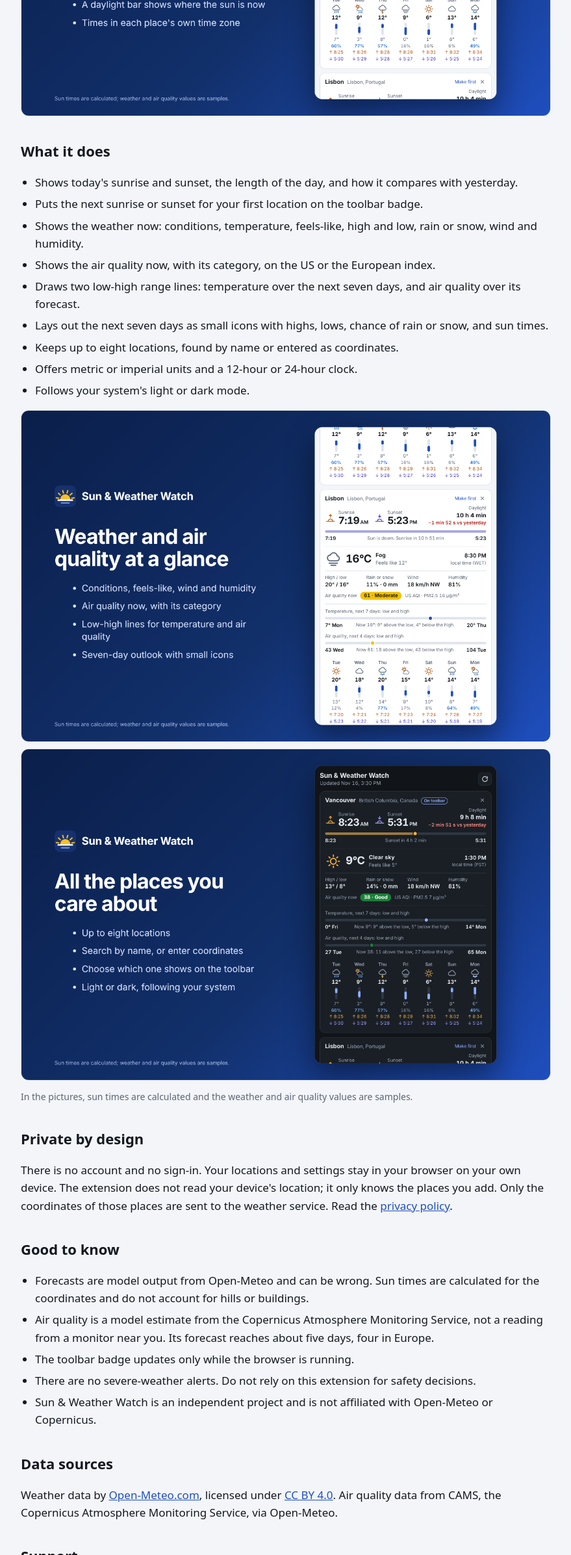
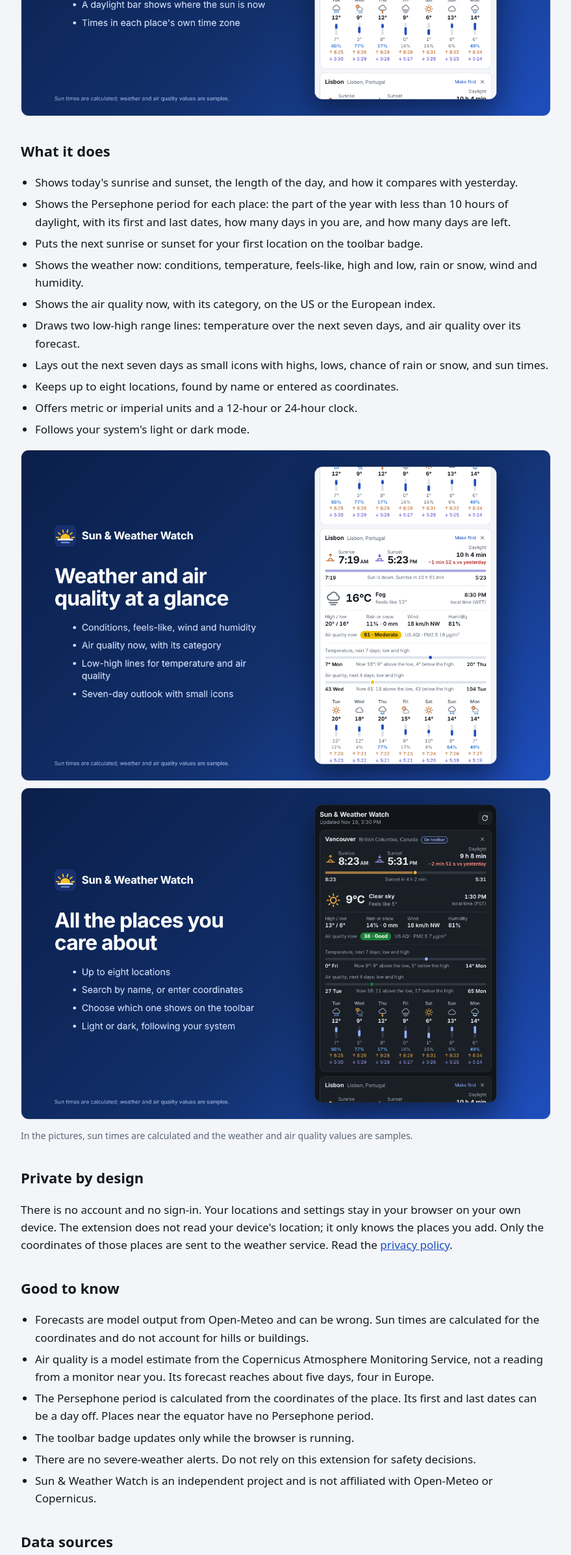
Before and after one commit to pavwerk/pavwerk.github.io, a plain HTML site: page sunweatherwatch/index.html in a window 1280 px wide. Shown: the part 643-3036 px from the top of the page at 65% size, without its empty margins (200-1079 px from the left). Drawn offline with Linux system fonts and the light colour scheme.

Commit message:
Describe the Persephone period on the Sun & Weather Watch page
Adds the new function of Sun & Weather Watch 1.3.0 to the feature
list and a note on its accuracy to "Good to know".

Merge once both stores show version 1.3.0.

Co-Authored-By: Claude Fable 5.2 <noreply@anthropic.com>
Claude-Session: https://claude.ai/code/session_01Wu2kp82e9j91YsLmTTAuRq

```diff
--- a/sunweatherwatch/index.html
+++ b/sunweatherwatch/index.html
@@ -25,6 +25,7 @@
     <h2>What it does</h2>
     <ul>
       <li>Shows today's sunrise and sunset, the length of the day, and how it compares with yesterday.</li>
+      <li>Shows the Persephone period for each place: the part of the year with less than 10 hours of daylight, with its first and last dates, how many days in you are, and how many days are left.</li>
       <li>Puts the next sunrise or sunset for your first location on the toolbar badge.</li>
       <li>Shows the weather now: conditions, temperature, feels-like, high and low, rain or snow, wind and humidity.</li>
       <li>Shows the air quality now, with its category, on the US or the European index.</li>
@@ -45,6 +46,7 @@
     <ul>
       <li>Forecasts are model output from Open-Meteo and can be wrong. Sun times are calculated for the coordinates and do not account for hills or buildings.</li>
       <li>Air quality is a model estimate from the Copernicus Atmosphere Monitoring Service, not a reading from a monitor near you. Its forecast reaches about five days, four in Europe.</li>
+      <li>The Persephone period is calculated from the coordinates of the place. Its first and last dates can be a day off. Places near the equator have no Persephone period.</li>
       <li>The toolbar badge updates only while the browser is running.</li>
       <li>There are no severe-weather alerts. Do not rely on this extension for safety decisions.</li>
       <li>Sun &amp; Weather Watch is an independent project and is not affiliated with Open-Meteo or Copernicus.</li>
```
